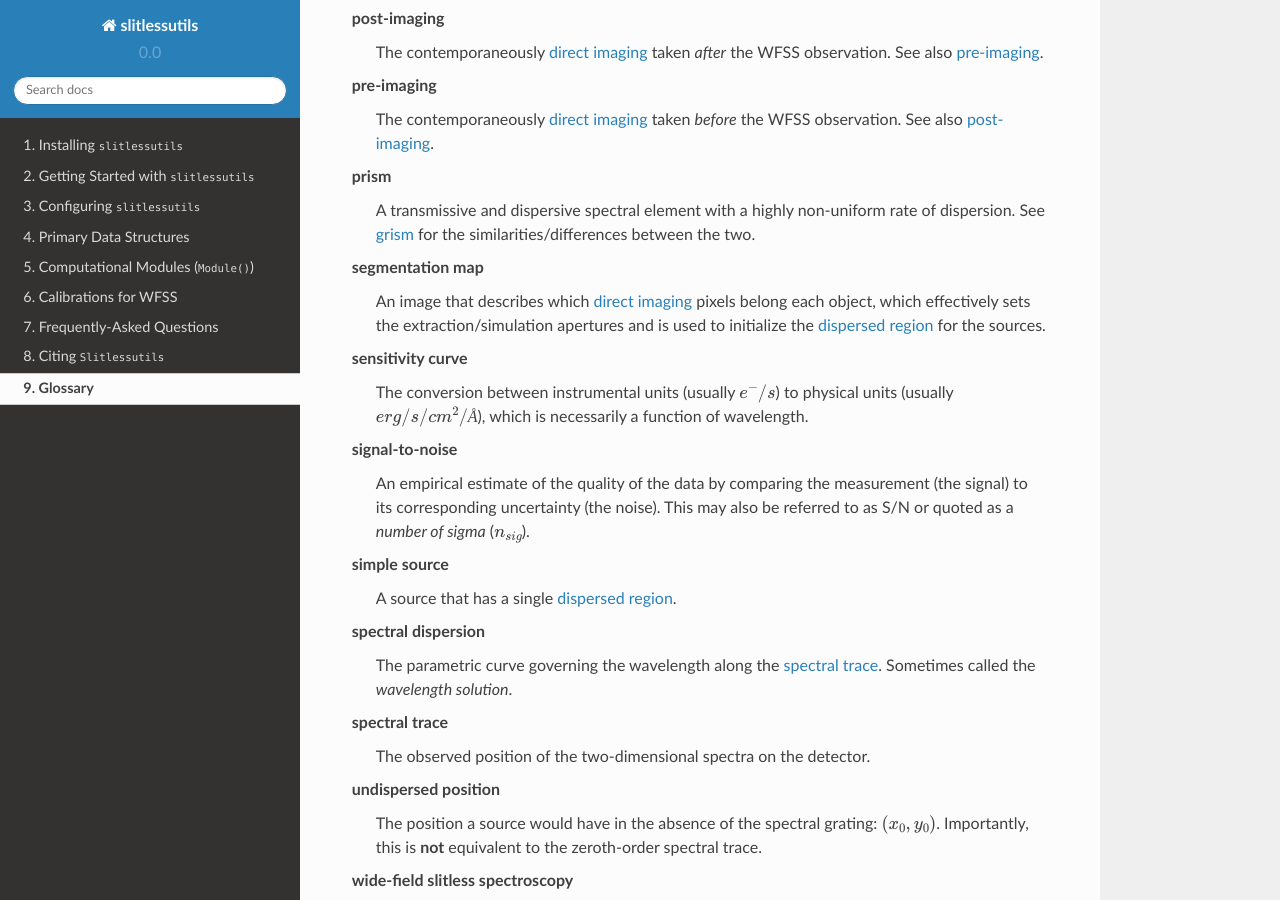
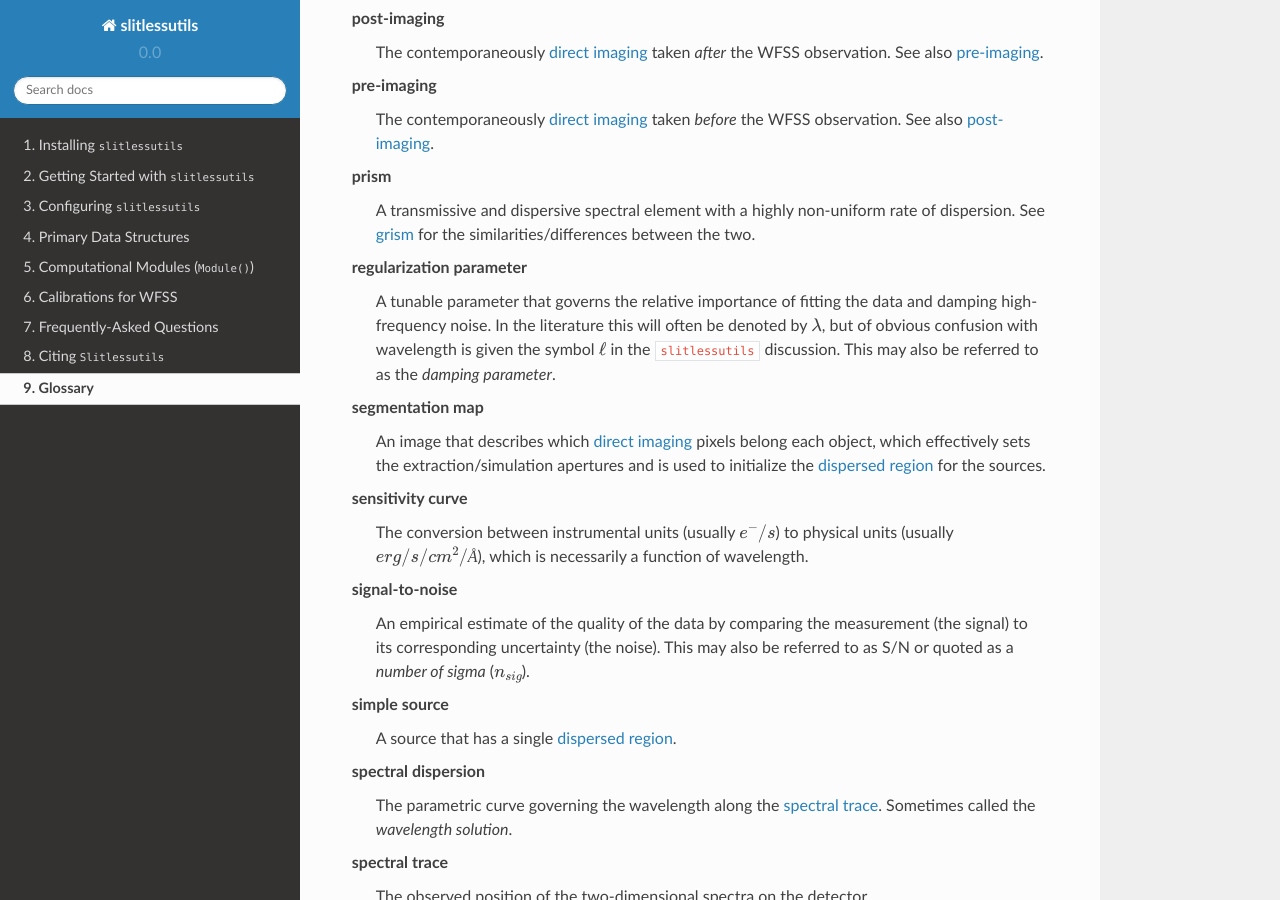
Before and after one commit to spacetelescope/slitlessutils, a Sphinx documentation site: the page built from docs/glossary.rst, in a window 1280 px wide and 900 px high, scrolled down 1741 px. Built offline with Sphinx 7.4.7 and the Read the Docs theme 2.0.0, drawn with Linux system fonts in a browser that asks for light colours.

```diff
--- a/docs/glossary.rst
+++ b/docs/glossary.rst
@@ -56,6 +56,9 @@ Since many terms may be used colloquially and/or have different definitions in o
 	prism
 		A transmissive and dispersive spectral element with a highly non-uniform rate of dispersion.  See :term:`grism` for the similarities/differences between the two.
 
+	regularization parameter
+		A tunable parameter that governs the relative importance of fitting the data and damping high-frequency noise.  In the literature this will often be denoted by :math:`\lambda`, but of obvious confusion with wavelength is given the symbol :math:`\ell` in the ``slitlessutils`` discussion.  This may also be referred to as the *damping parameter*.
+
 	segmentation map
 		An image that describes which :term:`direct imaging` pixels belong each object, which effectively sets the extraction/simulation apertures and is used to initialize the :term:`dispersed region` for the sources.
 
```
Also changed, not shown: docs/multi.rst (+6 -7 lines), docs/sources.rst (+8 -3 lines).
